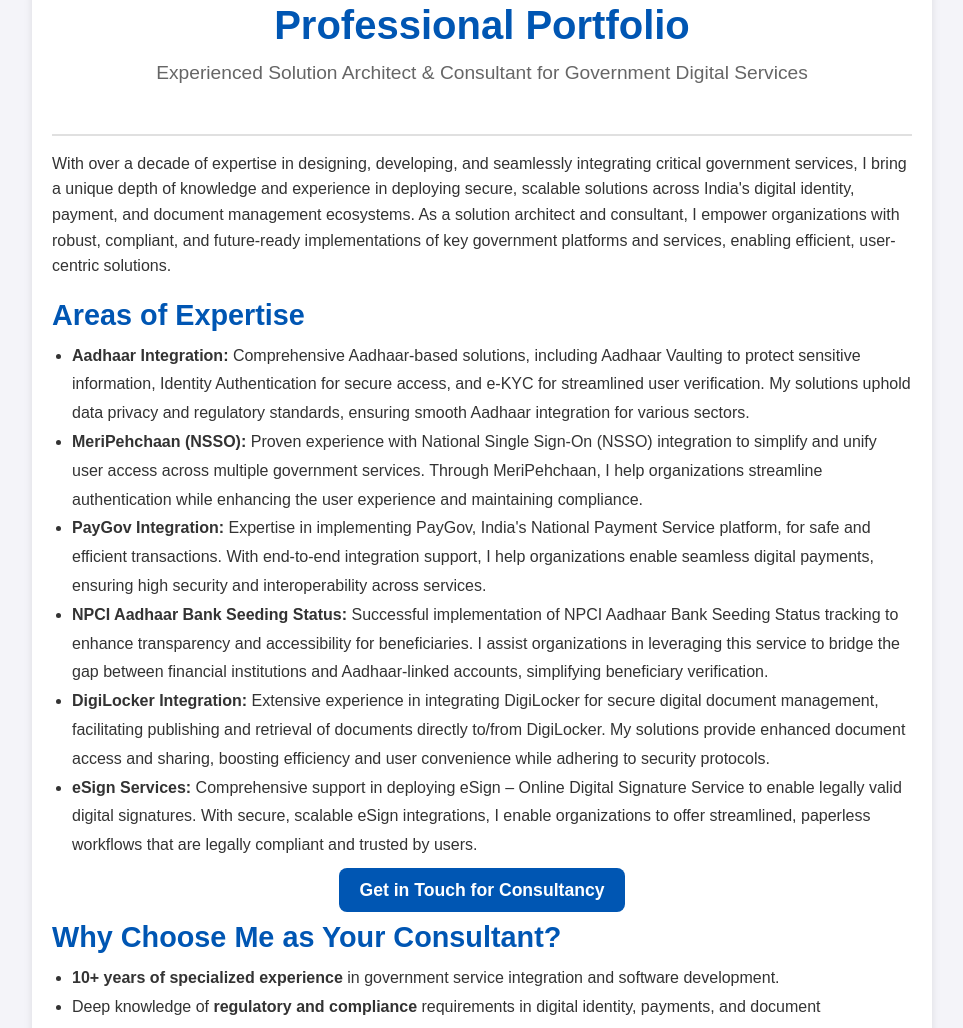
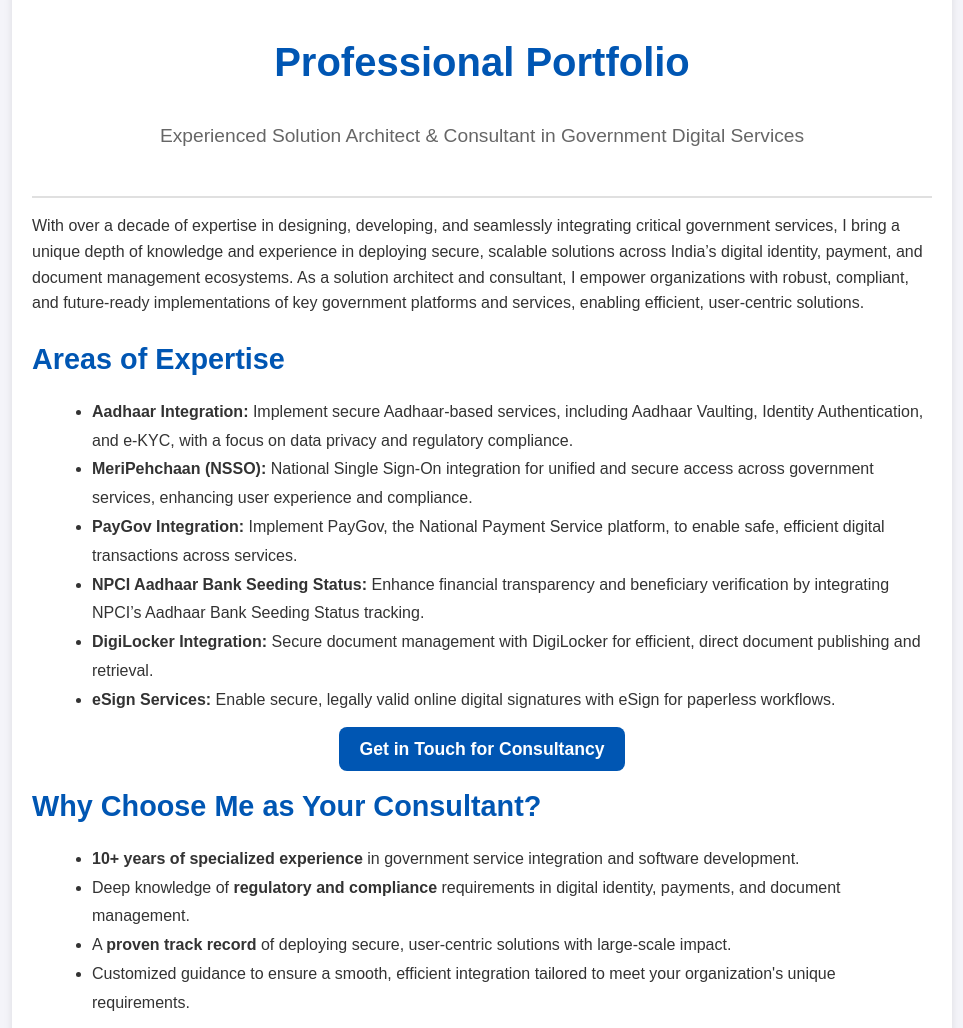
Before and after one commit to big89/logicmaker, a plain HTML site: page index.html in a window 1280 px wide. Shown: the part 57-1085 px from the top of the page, without its empty margins (158-1121 px from the left). Drawn offline with Linux system fonts and the light colour scheme.

Commit message:
Update index.html

```diff
--- a/index.html
+++ b/index.html
@@ -3,38 +3,45 @@
 <head>
     <meta charset="UTF-8">
     <meta name="viewport" content="width=device-width, initial-scale=1.0">
-    <title>Professional Portfolio of Bhagwan Sahane</title>
+    <title>Bhagwan Sahane - Solution Architect & Consultant in Government Digital Services</title>
+
+    <!-- SEO Meta Tags -->
+    <meta name="description" content="Professional portfolio of Bhagwan Sahane, an experienced Solution Architect & Consultant specializing in Aadhaar, DigiLocker, PayGov, eSign, and other government digital services for secure, scalable solutions.">
+    <meta name="keywords" content="Solution Architect, Government Services Consultant, Aadhaar, DigiLocker, PayGov, eSign, National Single Sign-On, Digital Identity Solutions, Government Digital Transformation, Secure Identity Authentication, Online Signature Services">
+    <meta name="author" content="Bhagwan Sahane">
+    <meta name="robots" content="index, follow">
+
+    <!-- Open Graph / Facebook Meta Tags -->
+    <meta property="og:title" content="Bhagwan Sahane - Solution Architect & Consultant in Government Digital Services">
+    <meta property="og:description" content="Explore the professional portfolio of Bhagwan Sahane, a consultant specializing in secure, scalable government digital services like Aadhaar, DigiLocker, PayGov, and more.">
+    <meta property="og:image" content="link-to-your-image.jpg">
+    <meta property="og:url" content="https://yourusername.github.io/your-repository">
+    <meta property="og:type" content="website">
+
+    <!-- Twitter Meta Tags -->
+    <meta name="twitter:card" content="summary_large_image">
+    <meta name="twitter:title" content="Bhagwan Sahane - Solution Architect & Consultant in Government Digital Services">
+    <meta name="twitter:description" content="Discover the expertise of Bhagwan Sahane in integrating Aadhaar, DigiLocker, PayGov, eSign, and other government digital platforms for secure and efficient digital transformation.">
+    <meta name="twitter:image" content="link-to-your-image.jpg">
+
     <style>
-        /* Basic Styling */
-        * { margin: 0; padding: 0; box-sizing: border-box; font-family: Arial, sans-serif; }
-        body { background-color: #f4f4f9; color: #333; }
-
-        /* Container */
+        /* Styling for SEO and Enhanced User Experience */
+        body { font-family: Arial, sans-serif; color: #333; margin: 0; background-color: #f4f4f9; line-height: 1.6; }
         .container { max-width: 900px; margin: 40px auto; padding: 20px; background-color: #fff; border-radius: 10px; box-shadow: 0 4px 8px rgba(0, 0, 0, 0.1); }
-
-        /* Header Styling */
         header { text-align: center; padding-bottom: 30px; border-bottom: 2px solid #e0e0e0; }
         header h1 { font-size: 2.5em; color: #0056b3; }
         header p { font-size: 1.2em; color: #666; margin-top: 10px; }
-
-        /* Section Styling */
         h2 { color: #0056b3; font-size: 1.8em; margin: 20px 0 10px; }
         ul { list-style-type: disc; margin-left: 20px; line-height: 1.8; }
-        p { line-height: 1.6; margin: 15px 0; }
-
-        /* Call-to-Action Button */
+        p { margin: 15px 0; }
         .cta { text-align: center; margin: 20px 0; }
         .cta-button { background-color: #0056b3; color: #fff; padding: 12px 20px; border-radius: 8px; text-decoration: none; font-weight: bold; font-size: 1.1em; transition: background-color 0.3s ease; }
         .cta-button:hover { background-color: #003d80; }
-
-        /* Contact Section */
         .contact { margin-top: 40px; padding-top: 20px; border-top: 2px solid #e0e0e0; }
         .contact h2 { text-align: center; }
-        .contact p { text-align: center; margin: 10px 0; }
+        .contact p { text-align: center; }
         .email-link { color: #0056b3; text-decoration: none; font-weight: bold; }
         .email-link:hover { text-decoration: underline; }
-
-        /* Footer */
         footer { text-align: center; color: #888; margin-top: 20px; font-size: 0.9em; }
     </style>
 </head>
@@ -43,28 +50,26 @@
         <!-- Header Section -->
         <header>
             <h1>Professional Portfolio</h1>
-            <p>Experienced Solution Architect & Consultant for Government Digital Services</p>
+            <p>Experienced Solution Architect & Consultant in Government Digital Services</p>
         </header>
 
         <!-- Introduction -->
-        <p>With over a decade of expertise in designing, developing, and seamlessly integrating critical government services, I bring a unique depth of knowledge and experience in deploying secure, scalable solutions across India's digital identity, payment, and document management ecosystems. As a solution architect and consultant, I empower organizations with robust, compliant, and future-ready implementations of key government platforms and services, enabling efficient, user-centric solutions.</p>
+        <section>
+            <p>With over a decade of expertise in designing, developing, and seamlessly integrating critical government services, I bring a unique depth of knowledge and experience in deploying secure, scalable solutions across India’s digital identity, payment, and document management ecosystems. As a solution architect and consultant, I empower organizations with robust, compliant, and future-ready implementations of key government platforms and services, enabling efficient, user-centric solutions.</p>
+        </section>
 
         <!-- Expertise Section -->
+        <section>
             <h2>Areas of Expertise</h2>
-
             <ul>
-            <li><strong>Aadhaar Integration:</strong> Comprehensive Aadhaar-based solutions, including Aadhaar Vaulting to protect sensitive information, Identity Authentication for secure access, and e-KYC for streamlined user verification. My solutions uphold data privacy and regulatory standards, ensuring smooth Aadhaar integration for various sectors.</li>
-
-            <li><strong>MeriPehchaan (NSSO):</strong> Proven experience with National Single Sign-On (NSSO) integration to simplify and unify user access across multiple government services. Through MeriPehchaan, I help organizations streamline authentication while enhancing the user experience and maintaining compliance.</li>
-
-            <li><strong>PayGov Integration:</strong> Expertise in implementing PayGov, India's National Payment Service platform, for safe and efficient transactions. With end-to-end integration support, I help organizations enable seamless digital payments, ensuring high security and interoperability across services.</li>
-
-            <li><strong>NPCI Aadhaar Bank Seeding Status:</strong> Successful implementation of NPCI Aadhaar Bank Seeding Status tracking to enhance transparency and accessibility for beneficiaries. I assist organizations in leveraging this service to bridge the gap between financial institutions and Aadhaar-linked accounts, simplifying beneficiary verification.</li>
-
-            <li><strong>DigiLocker Integration:</strong> Extensive experience in integrating DigiLocker for secure digital document management, facilitating publishing and retrieval of documents directly to/from DigiLocker. My solutions provide enhanced document access and sharing, boosting efficiency and user convenience while adhering to security protocols.</li>
-
-            <li><strong>eSign Services:</strong> Comprehensive support in deploying eSign – Online Digital Signature Service to enable legally valid digital signatures. With secure, scalable eSign integrations, I enable organizations to offer streamlined, paperless workflows that are legally compliant and trusted by users.</li>
+                <li><strong>Aadhaar Integration:</strong> Implement secure Aadhaar-based services, including Aadhaar Vaulting, Identity Authentication, and e-KYC, with a focus on data privacy and regulatory compliance.</li>
+                <li><strong>MeriPehchaan (NSSO):</strong> National Single Sign-On integration for unified and secure access across government services, enhancing user experience and compliance.</li>
+                <li><strong>PayGov Integration:</strong> Implement PayGov, the National Payment Service platform, to enable safe, efficient digital transactions across services.</li>
+                <li><strong>NPCI Aadhaar Bank Seeding Status:</strong> Enhance financial transparency and beneficiary verification by integrating NPCI’s Aadhaar Bank Seeding Status tracking.</li>
+                <li><strong>DigiLocker Integration:</strong> Secure document management with DigiLocker for efficient, direct document publishing and retrieval.</li>
+                <li><strong>eSign Services:</strong> Enable secure, legally valid online digital signatures with eSign for paperless workflows.</li>
             </ul>
+        </section>
 
         <!-- Call-to-Action -->
         <div class="cta">
@@ -72,21 +77,22 @@
         </div>
 
         <!-- Why Choose Me Section -->
+        <section>
             <h2>Why Choose Me as Your Consultant?</h2>
-
             <ul>
                 <li><strong>10+ years of specialized experience</strong> in government service integration and software development.</li>
                 <li>Deep knowledge of <strong>regulatory and compliance</strong> requirements in digital identity, payments, and document management.</li>
                 <li>A <strong>proven track record</strong> of deploying secure, user-centric solutions with large-scale impact.</li>
                 <li>Customized guidance to ensure a smooth, efficient integration tailored to meet your organization's unique requirements.</li>
             </ul>
+        </section>
 
         <!-- Contact Section -->
-        <div class="contact">
+        <section class="contact">
             <h2>Contact Me</h2>
             <p>If you’re interested in learning more about my services or discussing how I can help your organization, feel free to reach out.</p>
             <p>Email: <a href="mailto:bhagwansahane89@gmail.com" class="email-link">bhagwansahane89@gmail.com</a></p>
-        </div>
+        </section>
 
         <!-- Footer -->
         <footer>
```
Lines whose indentation alone changed are shown as unchanged.
